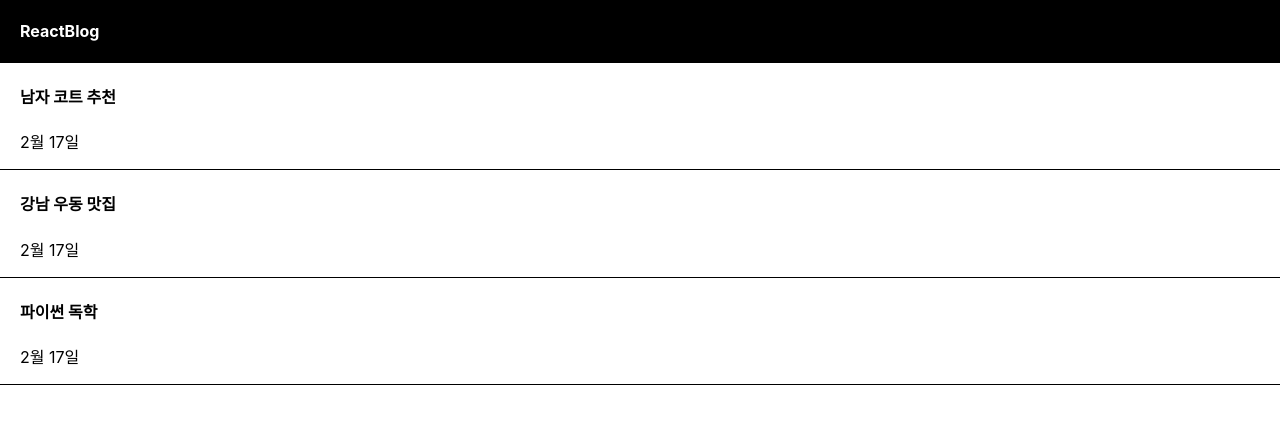
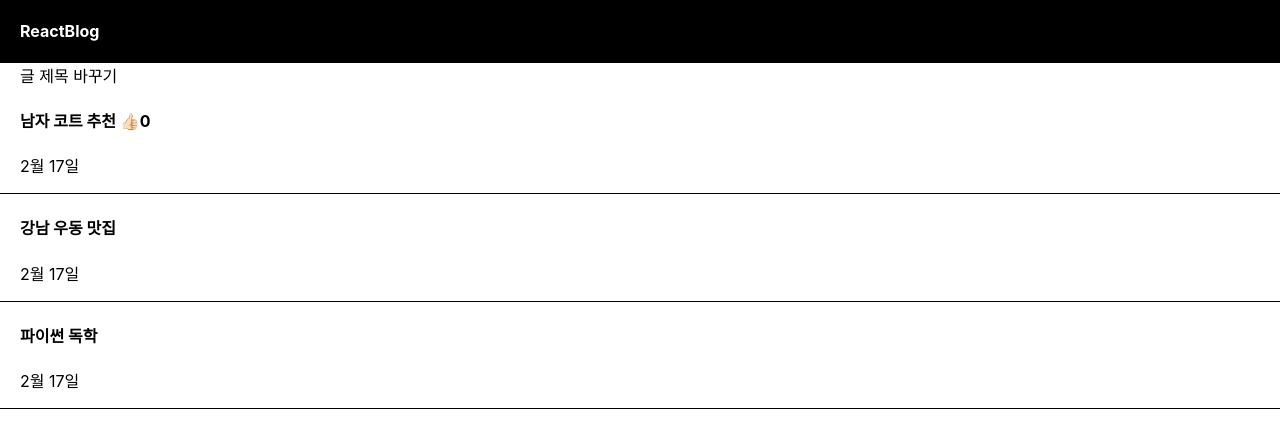
Before and after one commit to tmdghks8642/coddingapple-React-study-project-, a React (Create React App) app: page / in a window 1280 px wide. Shown: the top 448 px of the page. Built offline with nearby package versions, Linux system fonts and the light colour scheme.

Commit message:
리액트 useState 상태 변경 해보기

```diff
--- a/src/App.js
+++ b/src/App.js
@@ -3,9 +3,25 @@ import { useState } from 'react';
 import './App.css';
 
 function App() {
+ // let [a, b] = useState(['남자 코트 추천','강남 우동 맛집','파이썬 독학']) <== 이렇게도 적을 수 있음 (구조분해할당문법)
 let [maintitle, isMaintitle]=useState('남자 코트 추천')
 let [firstTitle, isfirstTitle]=useState('강남 우동 맛집')
 let [secondTitle, issecondTitle]=useState('파이썬 독학')
+let [countlike, iscountlike]=useState(0)
+
+// 첫번째 타이틀 제목 클릭 하면 바꾸기 (상태 변경 함수 사용)
+function change (){
+  if(maintitle === '남자 코트 추천'){
+    isMaintitle('여자 코트 추천')
+  }else {
+    isMaintitle('남자 코트 추천')
+  }
+}
+// 첫번째 타이틀 제목 옆 따봉 클릭시 숫자 올라감 (숫자가 상태)
+function like (){
+iscountlike(countlike+=1)
+}
+
 
   return (
     <div className="App">
@@ -13,7 +29,9 @@ let [secondTitle, issecondTitle]=useState('파이썬 독학')
       <h4>ReactBlog</h4>
     </div>
     <div className='list'>
-    <h4>{maintitle}</h4>
+      {/* 이벤트 사용시 on 키워드 사용  이벤트핸들러 함수는 함수명만 호출은 X */}
+      <span onClick={change}>글 제목 바꾸기</span>
+    <h4>{maintitle} <sapn onClick={like}>👍🏻</sapn>{countlike}</h4>
     <p>2월 17일</p>
     </div>
     <div className='list'>
```
